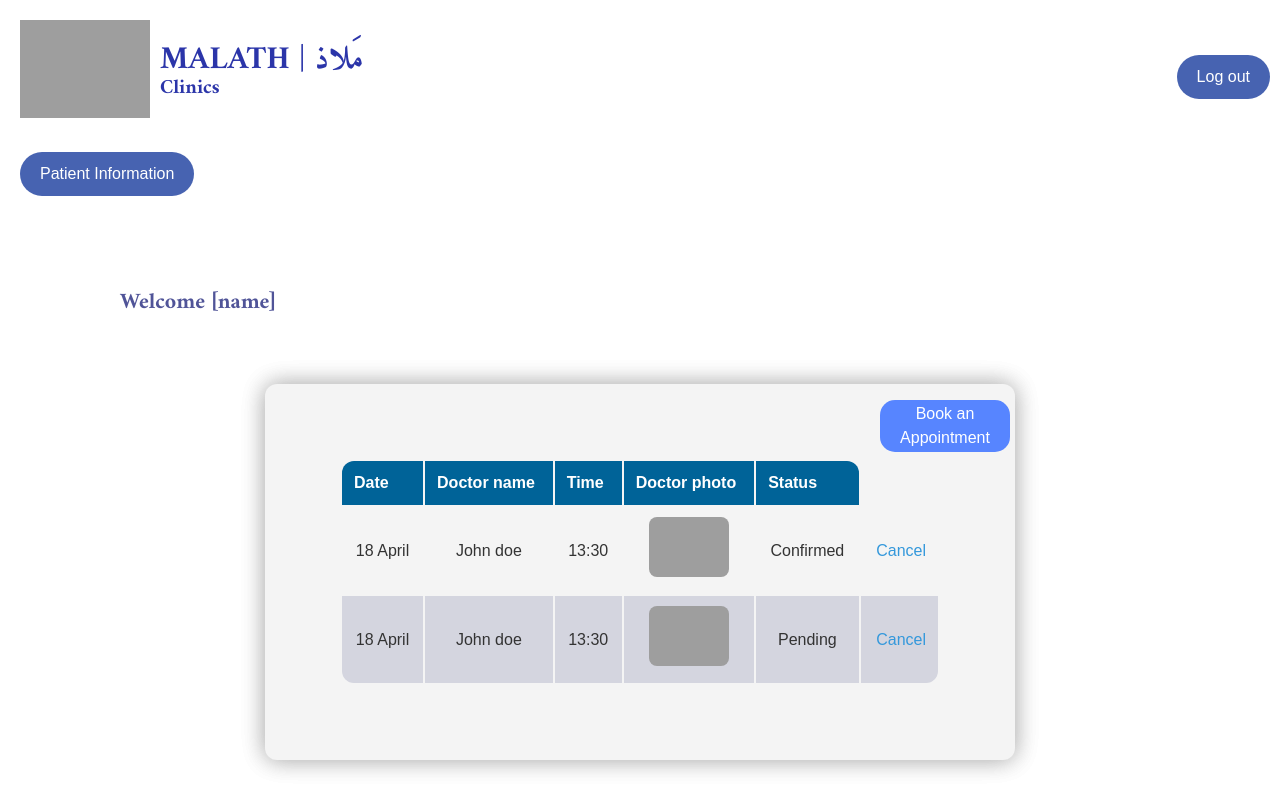
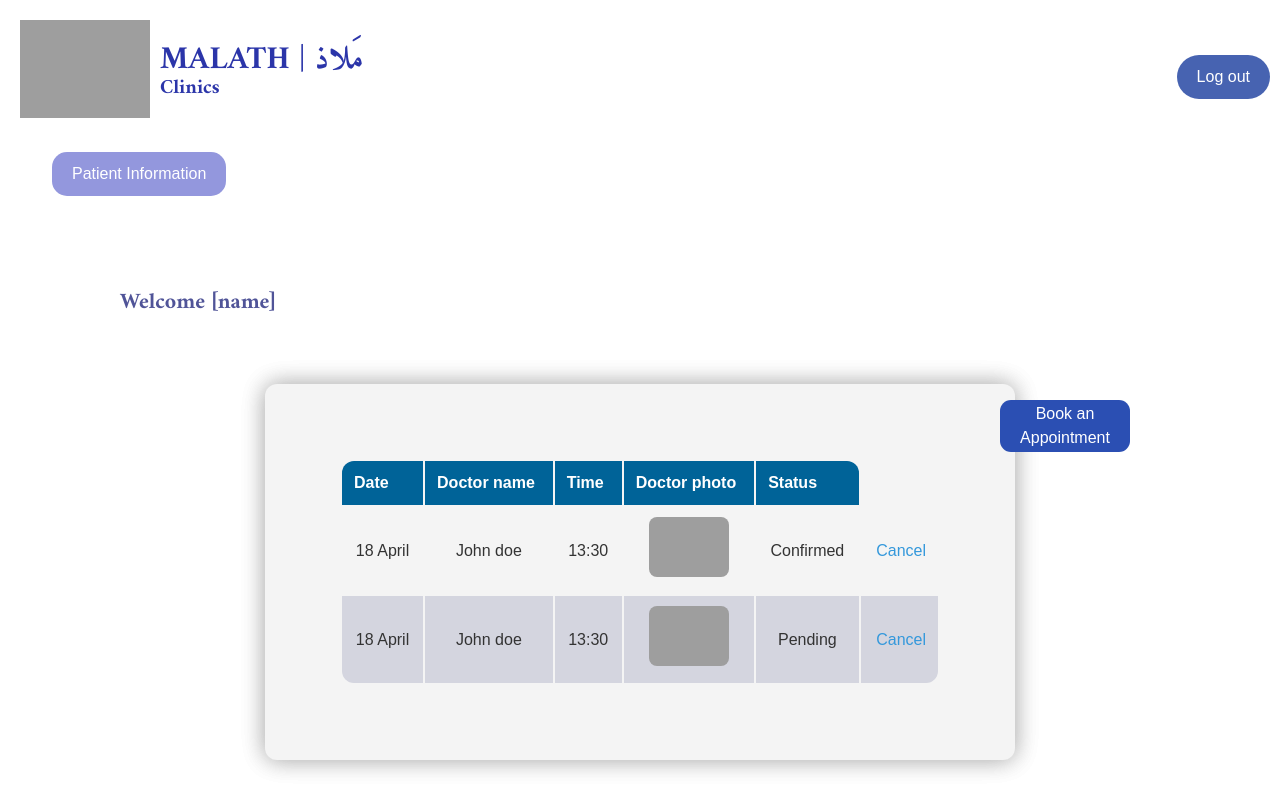
Before and after one commit to thisislama/Malath_Clinic, a PHP site: page /Patient.html in a window 1280 px wide. Shown: the top 804 px of the page. Run offline with PHP 8.4, Linux system fonts and the light colour scheme; grey boxes are pictures that could not be loaded.

Commit message:
91% done

```diff
--- a/Patient.html
+++ b/Patient.html
@@ -14,15 +14,31 @@
         <img  src="images/Malath2.png" alt="logo" style="width: 130px; height: auto;">
         <h1>MALATH | مَلاذ <br><span>Clinics</span></h1>
     </div><br>
-    <!--Buttons-->
+    <!--Buttons Links-->
     <button id="logout" ><a>Log out</a></button>
     <button id="patInfo"><a>Patient Information</a></button>
 
 
     <h3>Welcome [name]  </h3>
 </header>
+
 <br><br>
 <button id="bookAppo"><a href="Booking.html" >Book an Appointment</a></button>
+
+<div class="sqr">
+<!--
+<div class="PatientInfo">
+    <ul>
+        <li>  <h4> First Name: </h4> </li>
+        <li>  <h4> Last Name: </h4> </li>
+        <li>  <h4> ID: </h4> </li>
+        <li>  <h4> Gender: </h4> </li>
+        <li>  <h4> Date Of Birth: </h4> </li>
+        <li>  <h4> Email: </h4> </li>
+        <li>  <h4> Address: </h4> </li>
+    </ul>
+</div>
+-->
 
 
 <!--Appointment Table-->
@@ -62,7 +78,7 @@
    </table>
 </div><br>
 <!--Appointment Table-->
-
+</div>
 
 <footer>
     <img src="images/Malath%20logo.png" alt="logo" >
--- a/patient.css
+++ b/patient.css
@@ -2,6 +2,8 @@
 @import url('https://fonts.googleapis.com/css2?family=Amiri:ital,wght@0,400;0,700;1,400;1,700&family=Poppins:ital,wght@0,100;0,200;0,300;0,400;0,500;0,600;0,700;0,800;0,900;1,100;1,200;1,300;1,400;1,500;1,600;1,700;1,800;1,900&display=swap');
 @import url('https://fonts.googleapis.com/css2?family=Amiri:ital,wght@0,400;0,700;1,400;1,700&family=Oswald:wght@200..700&family=Poppins:ital,wght@0,100;0,200;0,300;0,400;0,500;0,600;0,700;0,800;0,900;1,100;1,200;1,300;1,400;1,500;1,600;1,700;1,800;1,900&display=swap');
 @import url('https://fonts.googleapis.com/css2?family=Amiri:ital,wght@0,400;0,700;1,400;1,700&family=Merriweather:ital,wght@0,300;0,400;0,700;0,900;1,300;1,400;1,700;1,900&family=Oswald:wght@200..700&family=Poppins:ital,wght@0,100;0,200;0,300;0,400;0,500;0,600;0,700;0,800;0,900;1,100;1,200;1,300;1,400;1,500;1,600;1,700;1,800;1,900&display=swap');
+@import url('https://fonts.googleapis.com/css2?family=Amiri:ital,wght@0,400;0,700;1,400;1,700&family=Merriweather:ital,wght@0,300;0,400;0,700;0,900;1,300;1,400;1,700;1,900&family=Oswald:wght@200..700&family=Poppins:ital,wght@0,100;0,200;0,300;0,400;0,500;0,600;0,700;0,800;0,900;1,100;1,200;1,300;1,400;1,500;1,600;1,700;1,800;1,900&display=swap');
+
     * {
         margin: 0;
         padding: 0;
@@ -90,35 +92,39 @@
     background-color: #0e384e; /* Darker background color on hover */
     color: #e3e3e3;            /* Lighter text color on hover */
     transform: scale(1.05);
-    box-shadow: 0px 4px 8px rgba(0, 0, 0, 0.2);
+    box-shadow: 0 4px 8px rgba(0, 0, 0, 0.2);
 }
 
 #patInfo {
-    background-color: #4763b1; /* Red button */
+    background-color: #9397dd; /* Red button */
     color: white;
     border: none;
-    border-radius: 25px;
+    border-radius: 15px;
     padding: 10px 20px;
-    font-size: 16px;
+    font-size: 26px;
     cursor: pointer;
     transition: all 0.3s ease;
+    right: -32px;
 }
 
 #bookAppo{
-    background-color: #5785ff;
+    background-color: #2b4fb3;
     color: white;
     border: none;
     width: 130px;
     height: 52px;
-    border-radius: 15px;
-    padding: 2px 25px;
+    border-radius: 11px;
+    padding: 1px 25px;
     cursor: pointer;
     transition: all 0.3s ease;
     position: absolute;
-    right: 270px;
+    right: 150px;
     top:390px;
 }
 
+#bookAppo:hover{
+    background-color: #3636fa;
+}
 
 #logout {
     position: absolute;
@@ -193,7 +199,7 @@
     padding: 75px;
     border-radius: 12px;
     background-color: #f4f4f4;
-    box-shadow: 0px 0px 25px rgba(0, 0, 0, 0.2), 0px 0px 25px rgba(0, 0, 0, 0.2); /* Optional: shadow for depth */
+    box-shadow: 0 0 25px rgba(0, 0, 0, 0.2), 0 0 25px rgba(0, 0, 0, 0.2); /* Optional: shadow for depth */
     width: 750px;
     margin: 20px auto;
 }
@@ -220,6 +226,7 @@
 
 .appointmentList tbody tr {
     border-bottom: 1px solid #ddd;
+
 }
 
 .appointmentList tbody tr:nth-of-type(even) {
@@ -251,3 +258,35 @@
         height: auto;
     }
 }
+/*------------Patient Information---------------*/
+/*
+.PatientInfo {
+    display: block;
+    bottom: 20px;
+    font-family: Merriweather Poppins sans-serif;
+    height: 310px;
+    width: 200px;
+    justify-items: center;
+    border: 0  ;
+    border-radius: 12px;
+    background-color: #f4f4f4;
+    box-shadow: 0 0 25px rgba(0, 0, 0, 0.2), 0 0 25px rgba(0, 0, 0, 0.2);
+    margin: 37px;
+    padding: 20px;
+}
+
+ .PatientInfo ul {
+     all:unset;
+    list-style: none;
+     color: red;
+     font-size:102px !important;
+ }
+
+
+ul li {
+    font-size: inherit;
+}
+.sqr {
+    display: flex;
+}
+*/
```
